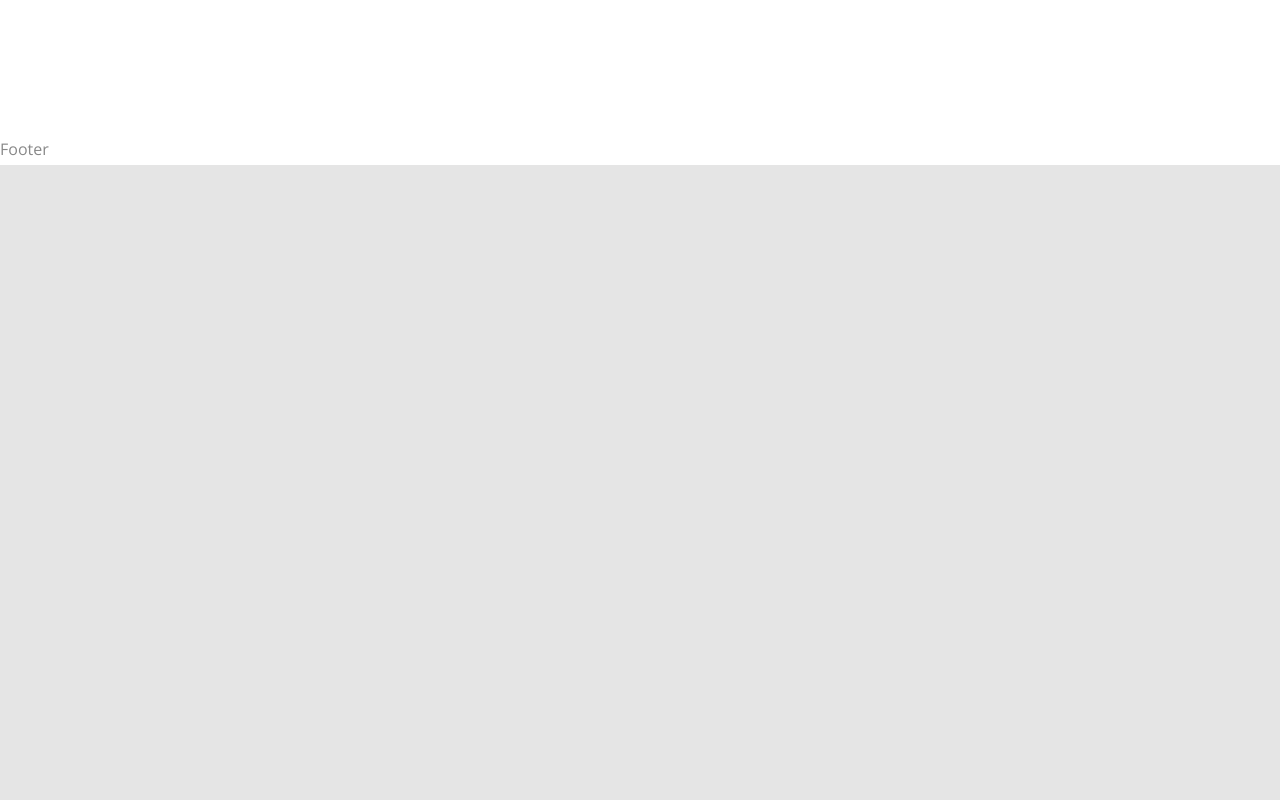
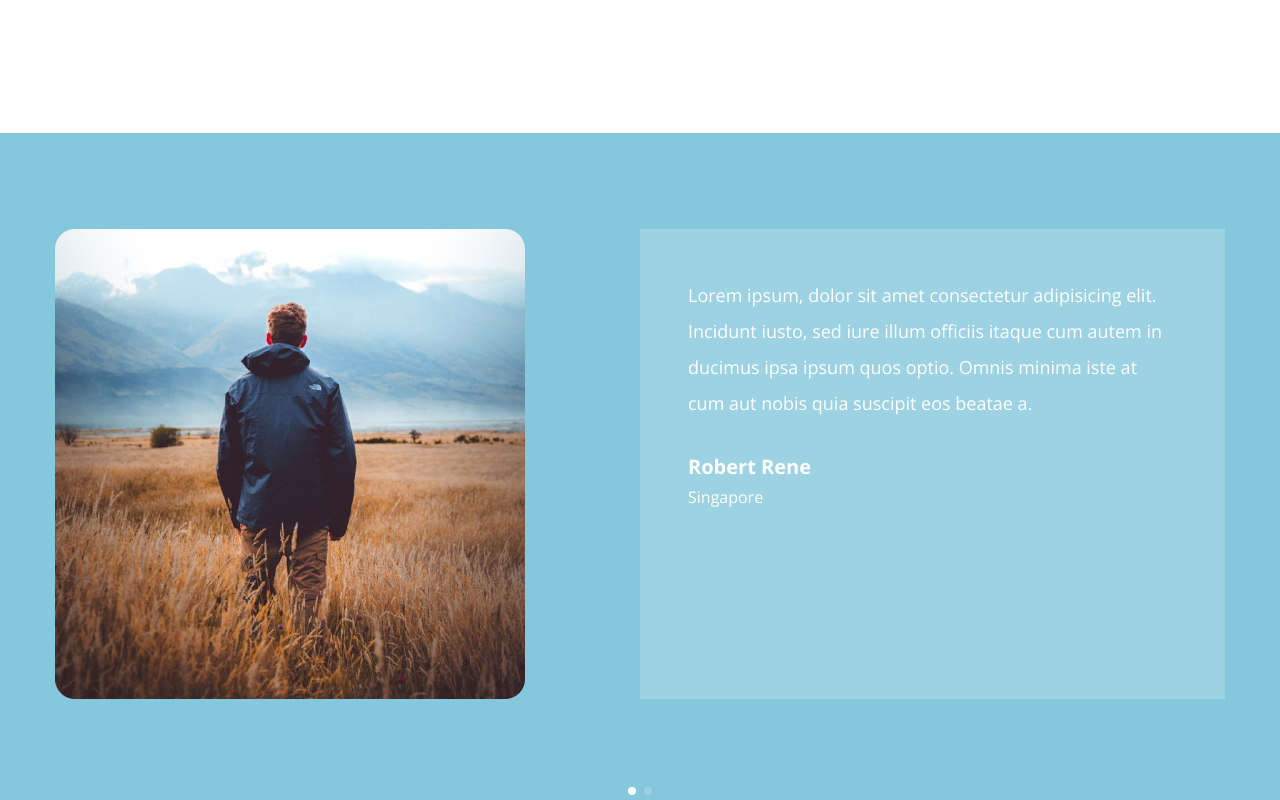
Before and after one commit to eduardosoutodefreitas/hotel-booking-lp, a Next.js app: page / in a window 1280 px wide. Shown: the part 3920-4720 px from the top of the page. Before the commit the page ends 4085 px from the top, so only its background shows below. Built offline with nearby package versions, Linux system fonts and the light colour scheme.

Commit message:
feat: add Testimonial section

```diff
--- a/src/app/globals.css
+++ b/src/app/globals.css
@@ -25,3 +25,9 @@
     @apply text-xl;
   }
 }
+
+.swiper-horizontal > .swiper-pagination-bullets .swiper-pagination-bullet,
+.swiper-pagination-horizontal.swiper-pagination-bullets
+  .swiper-pagination-bullet {
+  @apply bg-white;
+}
--- a/src/app/page.tsx
+++ b/src/app/page.tsx
@@ -5,6 +5,7 @@ import Header from "@/components/Header";
 import Hero from "@/components/Hero";
 import Recommendation from "@/components/Recommendation";
 import Find from "../components/Find";
+import Testimonials from "@/components/Testimonials";
 
 export default function Home() {
   return (
@@ -15,6 +16,7 @@ export default function Home() {
       <About />
       <Recommendation />
       <Find />
+      <Testimonials />
       <Footer />
     </main>
   );
--- /dev/null
+++ b/src/components/Testimonials.tsx
@@ -0,0 +1,82 @@
+"use client";
+import { Button } from "@/components/ui/button";
+import { motion } from "framer-motion";
+import Image from "next/image";
+import { fadeIn } from "../../variants";
+import { Swiper, SwiperSlide } from "swiper/react";
+import { Pagination } from "swiper/modules";
+
+import "swiper/css";
+import "swiper/css/pagination";
+const testimonialData = [
+  {
+    image: "/testimonials/img-1.png",
+    message:
+      "Lorem ipsum, dolor sit amet consectetur adipisicing elit. Incidunt iusto, sed iure illum officiis itaque cum autem in ducimus ipsa ipsum quos optio. Omnis minima iste at cum aut nobis quia suscipit eos beatae a.",
+    personName: "Robert Rene",
+    location: "Singapore",
+  },
+  {
+    image: "/testimonials/img-2.png",
+    message:
+      "Lorem ipsum, dolor sit amet consectetur adipisicing elit. Incidunt iusto, sed iure illum officiis itaque cum autem in ducimus ipsa ipsum quos optio. Omnis minima iste at cum aut nobis quia suscipit eos beatae a.",
+    personName: "Robert Rene",
+    location: "Singapore",
+  },
+];
+const Testimonials = () => {
+  return (
+    <motion.section
+      initial='hidden'
+      whileInView='show'
+      viewport={{
+        once: true,
+        amount: 0,
+      }}
+      variants={fadeIn({ delay: 0.2, direction: "up" })}
+      className='bg-soft_green xl:h-[880px] '
+    >
+      <motion.div
+        initial='hidden'
+        whileInView='show'
+        viewport={{
+          once: true,
+          amount: 0,
+        }}
+        variants={fadeIn({ delay: 0.4, direction: "up" })}
+        className='container mx-auto'
+      >
+        <Swiper
+          modules={[Pagination]}
+          pagination={{
+            clickable: true,
+          }}
+          className='xl:h-[680px] overflow-hidden'
+          spaceBetween={10}
+        >
+          {testimonialData.map((slide, index) => (
+            <SwiperSlide key={index}>
+              <div className='grid grid-cols-1 xl:grid-cols-2 py-12 xl:py-24'>
+                <Image
+                  src={slide.image}
+                  alt={slide.personName}
+                  quality={100}
+                  width={470}
+                  height={470}
+                  className='hidden xl:flex'
+                />
+                <div className='flex-1 bg-white/20 text-white p-12'>
+                  <p className='text-lg leading-9 mb-8'>{slide.message}</p>
+                  <p className='text-xl font-bold'>{slide.personName}</p>
+                  <p>{slide.location}</p>
+                </div>
+              </div>
+            </SwiperSlide>
+          ))}
+        </Swiper>
+      </motion.div>
+    </motion.section>
+  );
+};
+
+export default Testimonials;
```
